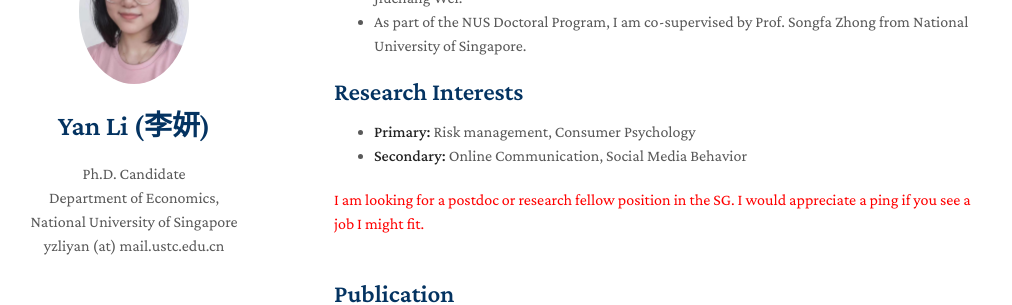
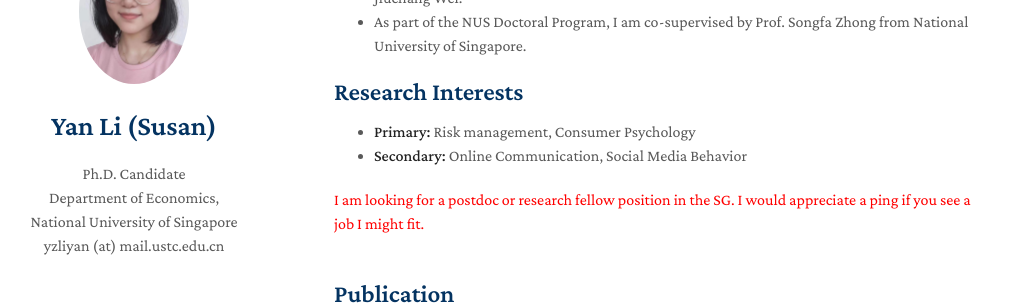
Before and after one commit to Yanli-susan/yanli-susan.github.io, a Jekyll site: the page built from index.md, in a window 1280 px wide. Shown: the part 147-452 px from the top of the page, without its empty margins (136-1148 px from the left). Built offline with Jekyll 4.4.1, drawn with Linux system fonts in a browser that asks for light colours; nearby versions of some CDN libraries; a style sheet for code colours, icons or effects is not loaded; our own code applies the rules of GitHub Pages for plain Markdown files.

Commit message:
Update _config.yml

```diff
--- a/_config.yml
+++ b/_config.yml
@@ -1,5 +1,5 @@
 # Basic Information
-title: Yan Li (李妍)
+title: Yan Li (Susan)
 position: Ph.D. Candidate
 affiliation: Department of Economics, National University of Singapore
 email: yzliyan (at) mail.ustc.edu.cn
```
